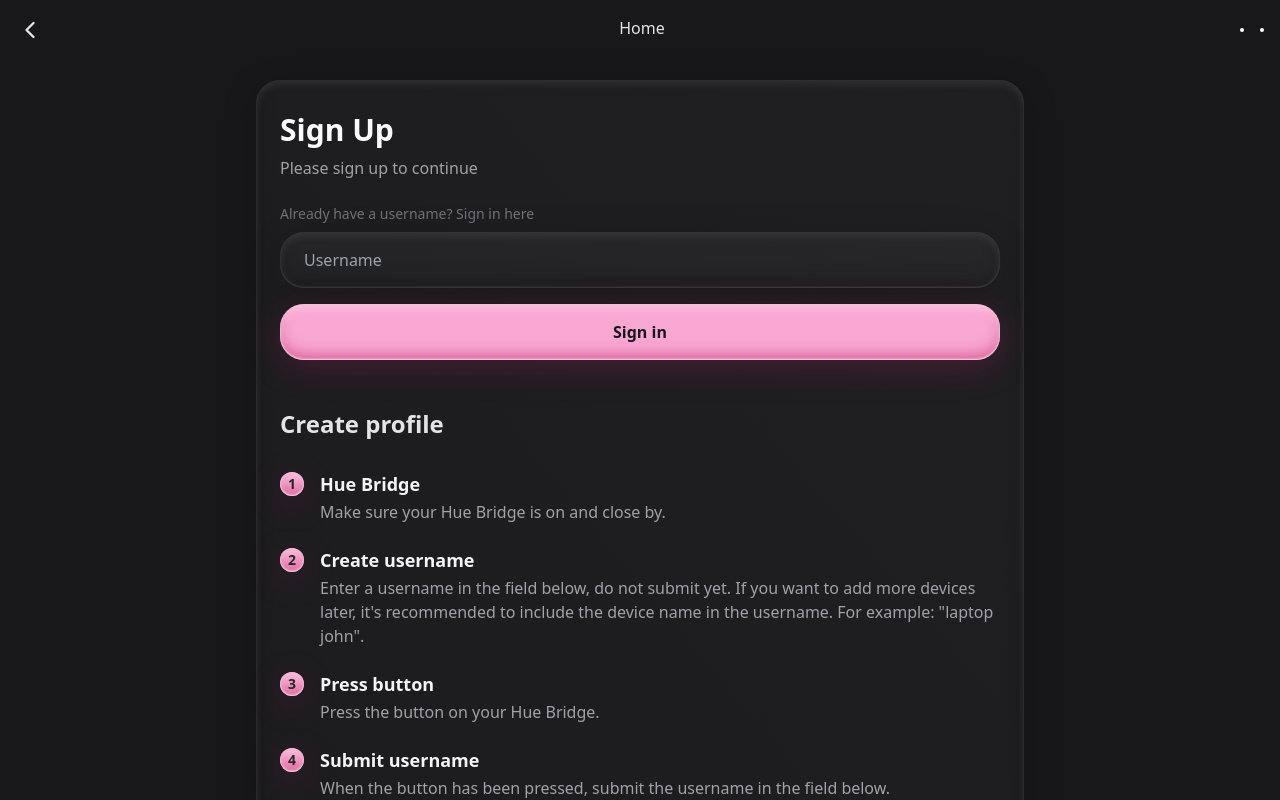
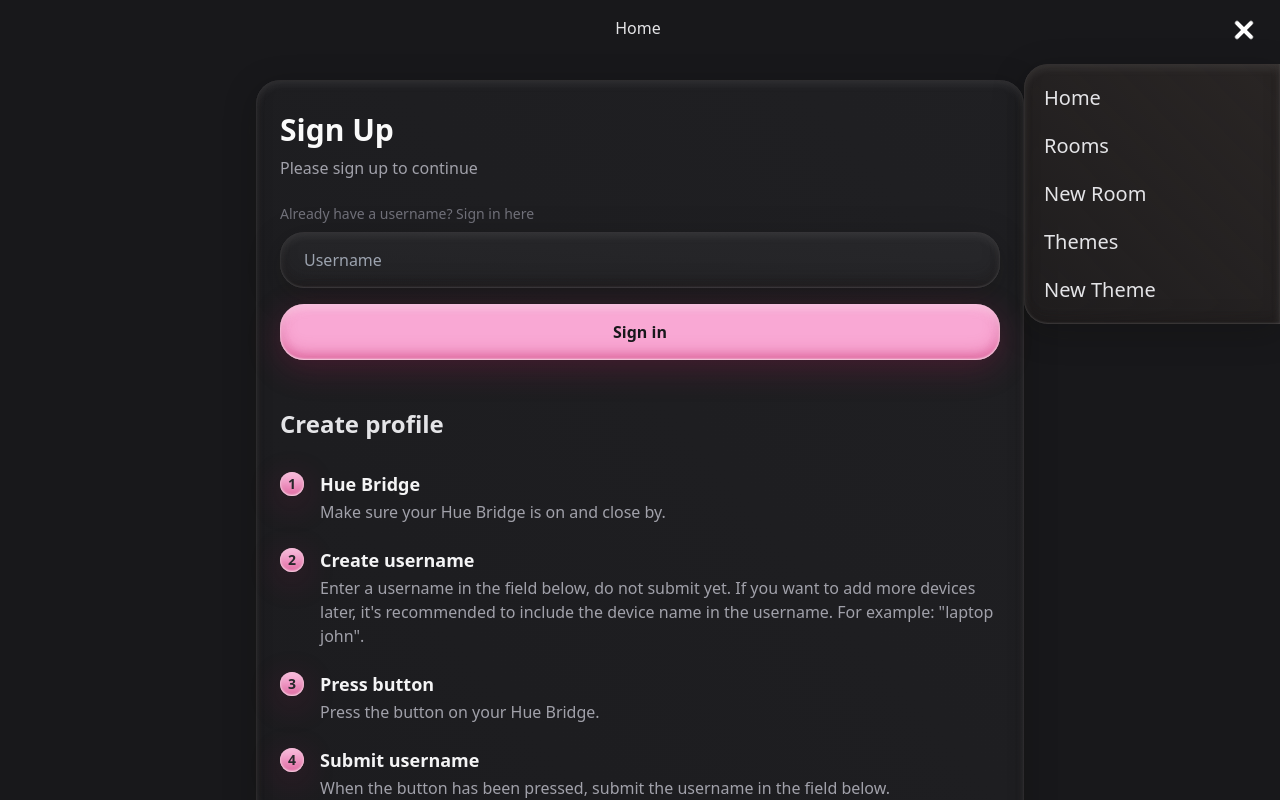
Before and after one commit to MarkBrodersen/philips-hue-hus, a React (Create React App) app: page / in a window 1280 px wide. Both pictures are taken after a click on the element 1252 px from the left and 30 px from the top of the page. Shown: the top 800 px of the page. Built offline with nearby package versions, Linux system fonts and the light colour scheme.

Commit message:
Missing navigate backwords otherwise its finish

```diff
--- a/src/App.js
+++ b/src/App.js
@@ -1,43 +1,38 @@
-import axios from 'axios'
-import { BrowserRouter, Route, Routes } from 'react-router-dom'
-import { useEffect, useState } from 'react'
-import { ToastContainer } from 'react-toastify'
-import 'react-toastify/dist/ReactToastify.css'
+import axios from "axios";
+import { BrowserRouter, Route, Routes } from "react-router-dom";
+import { useEffect, useState } from "react";
+import { ToastContainer } from "react-toastify";
+import "react-toastify/dist/ReactToastify.css";
 
-import Home from './pages/Home'
-import SignIn from './pages/SignIn'
-import Layout from './Layout'
+import Home from "./pages/Home";
+import SignIn from "./pages/SignIn";
+import Layout from "./Layout";
 
 function App() {
-	const [token, setToken] = useState('')
-	const username = localStorage.getItem('username')
-	const [loading, setLoading] = useState(true)
+  const [token, setToken] = useState("");
+  const username = localStorage.getItem("username");
+  const [loading, setLoading] = useState(true);
 
   useEffect(() => {
     if (username) {
-			setLoading(true)
-			axios.get(`http://192.168.8.100/api/${username}`).then(res => {
-				setLoading(false)
+      setLoading(true);
+      axios.get(`http://192.168.8.100/api/${username}`).then((res) => {
+        setLoading(false);
         if (res.data.error) {
-					setToken(undefined)
+          setToken(undefined);
         } else {
-					setToken(username)
+          setToken(username);
         }
-			})
+      });
     } else {
-			setLoading(false)
+      setLoading(false);
     }
-	}, [])
+  }, []);
 
   return (
-		// <div className='bg-zinc-900 min-h-screen p-12'>
-		// 	<Container fit>
-		// 		<h1 className='h-60 w-80'>Hej</h1>
-		// 	</Container>
-		// </div>
     <>
       <ToastContainer
-				position='top-right'
+        position="top-right"
         autoClose={5000}
         hideProgressBar={false}
         newestOnTop={false}
@@ -46,27 +41,28 @@
         pauseOnFocusLoss
         draggable
         pauseOnHover
-				theme='dark'
+        theme="dark"
       />
       <BrowserRouter>
         <Routes>
           {loading ? (
-						<Route path='/' element={<Layout />}>
+            <Route path="/" element={<Layout />}>
               <Route index element={<div>Loading...</div>} />
             </Route>
           ) : token ? (
-						<Route path='/' element={<Layout />}>
+            <Route path="/" element={<Layout />}>
               <Route index element={<Home />} />
+              <Route path="/rooms" element={<Home />} />
             </Route>
           ) : (
-						<Route path='/' element={<Layout />}>
+            <Route path="/" element={<Layout />}>
               <Route index element={<SignIn />} />
             </Route>
           )}
         </Routes>
       </BrowserRouter>
     </>
-	)
+  );
 }
 
-export default App
+export default App;
--- /dev/null
+++ b/src/components/sub-components/BurgerMenu.js
@@ -0,0 +1,131 @@
+import { AnimatePresence, motion } from "framer-motion";
+import { useState } from "react";
+import { NavLink } from "react-router-dom";
+const BurgerMenu = () => {
+  const [clicked, setClicked] = useState(false);
+  return (
+    <>
+      <div
+        onClick={() => {
+          setClicked(!clicked);
+        }}
+        className="w-6 flex justify-between items-center relative"
+      >
+        <AnimatePresence>
+          {clicked === false ? (
+            <>
+              <motion.span
+                initial={{
+                  marginRight: -12,
+                  rotate: 45,
+                  width: 32,
+                }}
+                animate={{ width: 4, height: 4 }}
+                transition={{ type: "anticipate" }}
+                className="rounded-full bg-white"
+              ></motion.span>
+              <motion.span
+                initial={{ width: 0, height: 0 }}
+                animate={{ width: 4, height: 4 }}
+                transition={{ type: "anticipate" }}
+                className="rounded-full bg-white"
+              ></motion.span>
+              <motion.span
+                initial={{
+                  marginLeft: -12,
+                  rotate: -45,
+                  width: 32,
+                }}
+                animate={{ width: 4, height: 4 }}
+                transition={{ type: "anticipate" }}
+                className="rounded-full bg-white"
+              ></motion.span>
+            </>
+          ) : (
+            <>
+              <motion.span
+                initial={{ width: 4, height: 4 }}
+                animate={{
+                  marginRight: -12,
+                  rotate: 45,
+                  width: 32,
+                }}
+                transition={{ type: "anticipate" }}
+                className=" rounded-full bg-white"
+              ></motion.span>
+              <motion.span
+                initial={{ width: 4, height: 4 }}
+                animate={{ width: 0, height: 0 }}
+                transition={{ type: "anticipate" }}
+                className=" rounded-full bg-white"
+              ></motion.span>
+              <motion.span
+                initial={{ width: 4, height: 4 }}
+                animate={{
+                  marginLeft: -12,
+                  rotate: -45,
+                  width: 32,
+                }}
+                transition={{ type: "anticipate" }}
+                className=" rounded-full bg-white"
+              ></motion.span>
+            </>
+          )}
+        </AnimatePresence>
+      </div>
+      <AnimatePresence>
+        {clicked === true ? (
+          <motion.aside
+            initial={{ right: -400, top: 64 }}
+            animate={{ right: 0, top: 64 }}
+            className="absolute shadow-container rounded-l-3xl p-5 w-64 bg-gradient-to-tr from-stone-800/50 to-stone-800"
+          >
+            <ul>
+              <li className="text-xl font-medium ">
+                <NavLink to="/">Home</NavLink>
+              </li>
+              <li className="text-xl font-medium mt-5">
+                <NavLink to="/rooms">Rooms</NavLink>
+              </li>
+              <li className="text-xl font-medium mt-5">
+                <NavLink to="/newroom">New Room</NavLink>
+              </li>
+              <li className="text-xl font-medium mt-5">
+                <NavLink to="/themes">Themes</NavLink>
+              </li>
+              <li className="text-xl font-medium mt-5">
+                <NavLink to="/newthemes">New Theme</NavLink>
+              </li>
+            </ul>
+          </motion.aside>
+        ) : (
+          <motion.aside
+            initial={{ right: 0, top: 64 }}
+            animate={{ right: -400, top: 64 }}
+            className="absolute shadow-container rounded-l-3xl p-5 w-64 bg-gradient-to-tr from-stone-800/50 to-stone-800"
+          >
+            <ul>
+              <li className="text-xl font-medium ">
+                <NavLink to="/">Home</NavLink>
+              </li>
+              <li className="text-xl font-medium mt-5">
+                <NavLink to="/rooms">Rooms</NavLink>
+              </li>
+              <li className="text-xl font-medium mt-5">
+                <NavLink to="/newroom">New Room</NavLink>
+              </li>
+              <li className="text-xl font-medium mt-5">
+                <NavLink to="/themes">Themes</NavLink>
+              </li>
+              <li className="text-xl font-medium mt-5">
+                <NavLink to="/newthemes">New Theme</NavLink>
+              </li>
+            </ul>
+          </motion.aside>
+        )}
+      </AnimatePresence>
+    </>
+  );
+};
+
+export default BurgerMenu;
--- a/src/components/sub-components/BurgerMenuIcon.js
+++ /dev/null
@@ -1,50 +0,0 @@
-import { AnimatePresence, motion } from "framer-motion";
-import { useState } from "react";
-const BurgerMenuIcon = () => {
-  const [clicked, setClicked] = useState(false);
-  return (
-    <div
-      onClick={() => {
-        setClicked(!clicked);
-      }}
-      className="w-6 flex justify-between items-center relative"
-    >
-      <AnimatePresence>
-        {clicked === false ? (
-          <>
-            <span className="w-1 h-1 rounded-full bg-white"></span>
-            <span className="w-1 h-1 rounded-full bg-white"></span>
-            <span className="w-1 h-1 rounded-full bg-white"></span>
-          </>
-        ) : (
-          <>
-            <motion.span
-              initial={{
-                width: 4,
-                height: 4,
-              }}
-              className=" rounded-full bg-white"
-            ></motion.span>
-            <motion.span
-              initial={{
-                width: 4,
-                height: 4,
-              }}
-              animate={{ width: 0, height: 0 }}
-              className=" rounded-full bg-white"
-            ></motion.span>
-            <motion.span
-              initial={{ width: 4, height: 4 }}
-              animate={{ width: 4, height: 4 }}
-              exit={{ width: 4, height: 4 }}
-              duration={0.5}
-              className=" rounded-full bg-white"
-            ></motion.span>
-          </>
-        )}
-      </AnimatePresence>
-    </div>
-  );
-};
-
-export default BurgerMenuIcon;
--- a/src/templates/Navigation.js
+++ b/src/templates/Navigation.js
@@ -1,12 +1,39 @@
+import { useLocation, Navigate } from "react-router-dom";
 import { ChevronLeft } from "lucide-react";
-import BurgerMenuIcon from "../components/sub-components/BurgerMenuIcon";
+import BurgerMenu from "../components/sub-components/BurgerMenu";
 
 const Navigation = () => {
+  let place = useLocation().pathname;
+
   return (
-    <header className="w-full p-4 flex justify-between  fixed top-0">
-      <ChevronLeft className="w-7 h-7" />
-      <h1>Home</h1>
-      <BurgerMenuIcon />
+    <header className="w-full p-4 pr-6 flex justify-between  fixed top-0">
+      {place !== "/" ? (
+        <button>
+          <Navigate to="/">
+            <ChevronLeft className="w-7 h-7" />
+          </Navigate>
+        </button>
+      ) : (
+        <p className="w-[28px] h-[28px]"></p>
+      )}
+      {place === "/" ? (
+        <h1>Home</h1>
+      ) : (
+        (place = "/rooms" ? (
+          <h1>Rooms</h1>
+        ) : (
+          (place = "/newroom" ? (
+            <h1>New Room</h1>
+          ) : (
+            (place = "/themes" ? (
+              <h1>Themes</h1>
+            ) : (
+              (place = "/newtheme" ? <h1>New Theme</h1> : null)
+            ))
+          ))
+        ))
+      )}
+      <BurgerMenu />
     </header>
   );
 };
```
Lines whose indentation alone changed are shown as unchanged.
